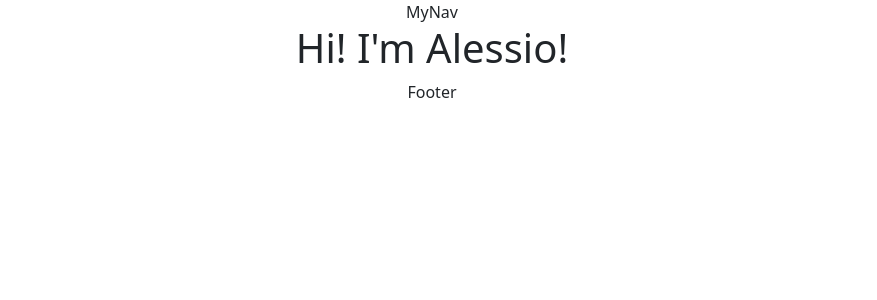
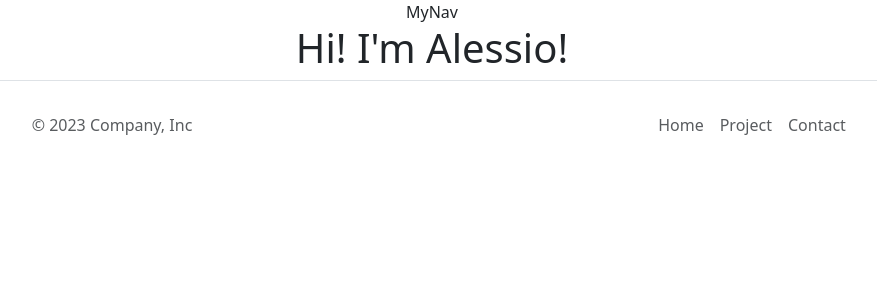
Before and after one commit to ToniBlaze/portfolio, a React (Create React App) app: page / in a window 1280 px wide. Shown: the top 300 px of the page, without its empty margins (208-1085 px from the left). Built offline with nearby package versions, Linux system fonts and the light colour scheme.

Commit message:
create structure footer

```diff
--- a/src/components/MainLayoutComponents/Footer.js
+++ b/src/components/MainLayoutComponents/Footer.js
@@ -1,7 +1,34 @@
 import React from 'react'
+import { Container, Row, Col } from 'react-bootstrap';
 
 export default function Footer() {
   return (
-    <div>Footer</div>
+    <Container fluid>
+    <Row className="d-flex flex-wrap justify-content-around align-items-center pb-5 pt-4 border-top bg-white">
+      <Col md={4} className="mb-0 text-body-secondary">
+        © 2023 Company, Inc
+      </Col>
+
+      <Col md={4} className="d-flex justify-content-center">
+        <ul className="nav">
+          <li className="nav-item">
+            <a href="#" className="nav-link px-2 text-body-secondary">
+              Home
+            </a>
+          </li>
+          <li className="nav-item">
+            <a href="#" className="nav-link px-2 text-body-secondary">
+              Project
+            </a>
+          </li>
+          <li className="nav-item">
+            <a href="#" className="nav-link px-2 text-body-secondary">
+              Contact
+            </a>
+          </li>
+        </ul>
+      </Col>
+    </Row>
+  </Container>
   )
 }
```
